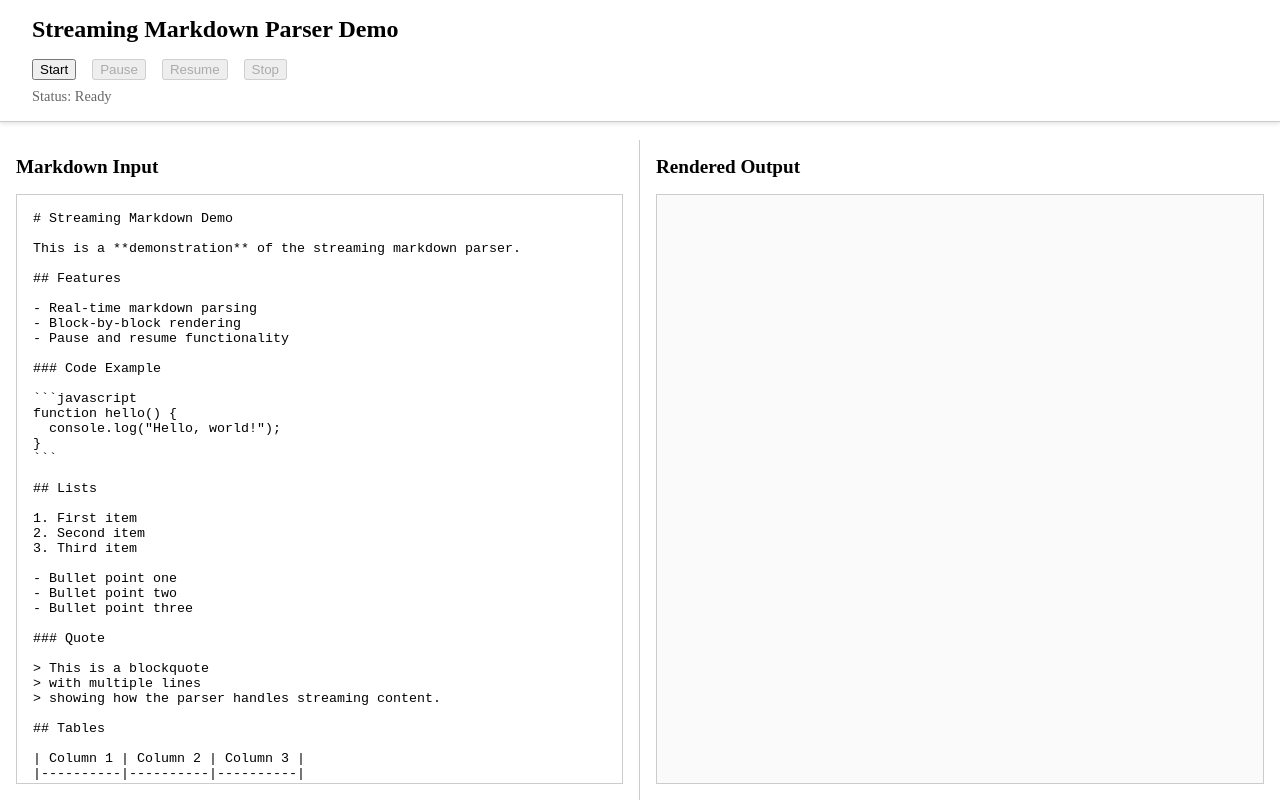
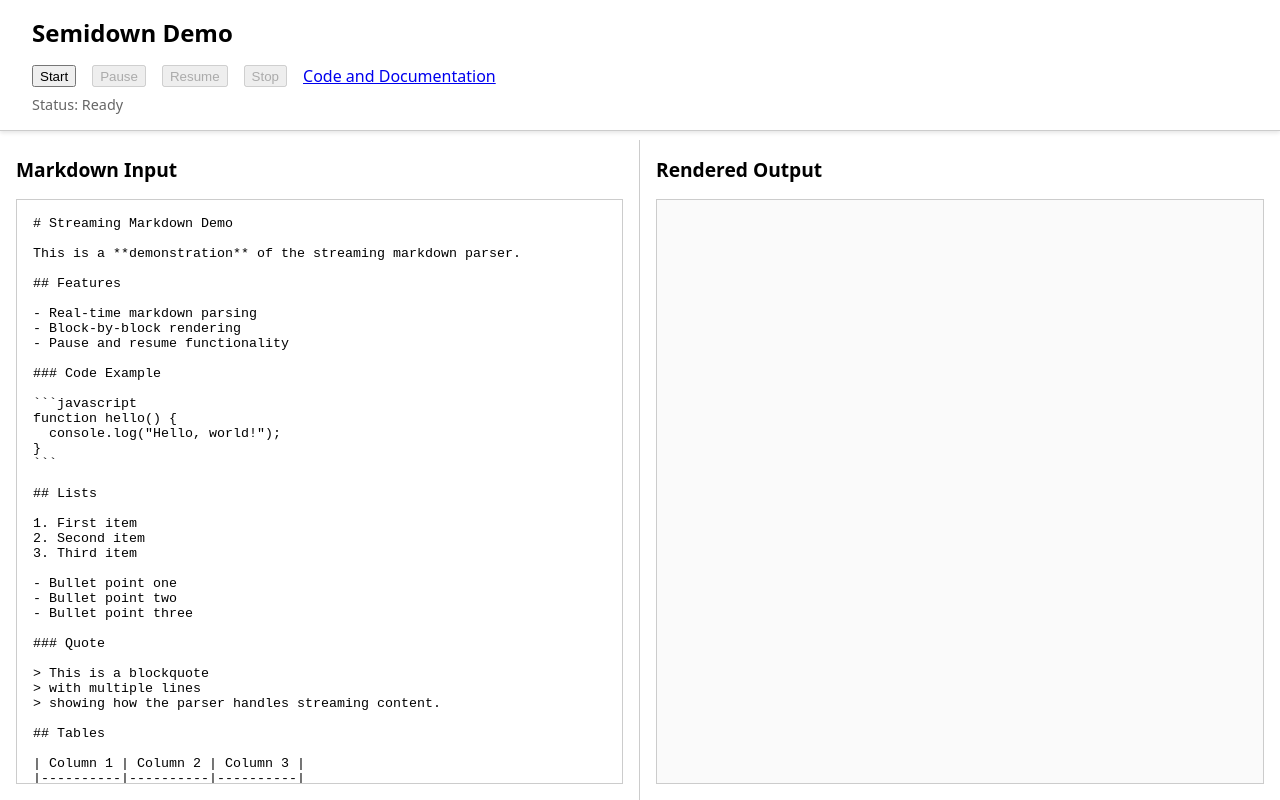
Before and after one commit to chuanqisun/downstream, a website built with Vite: page index.html in a window 1280 px wide. Built offline with nearby package versions, Linux system fonts and the light colour scheme.

Commit message:
update demo

```diff
--- a/index.html
+++ b/index.html
@@ -4,17 +4,18 @@
     <meta charset="UTF-8" />
     <link rel="icon" type="image/svg+xml" href="/vite.svg" />
     <meta name="viewport" content="width=device-width, initial-scale=1.0" />
-    <title>Streaming Markdown Demo</title>
+    <title>Semidown</title>
   </head>
   <body>
     <div id="app">
       <header class="header">
-        <h1>Streaming Markdown Parser Demo</h1>
+        <h1>Semidown Demo</h1>
         <div class="controls">
           <button id="start-btn">Start</button>
           <button id="pause-btn" disabled>Pause</button>
           <button id="resume-btn" disabled>Resume</button>
           <button id="stop-btn" disabled>Stop</button>
+          <span><a href="https://github.com/chuanqisun/semidown" target="_blank">Code and Documentation</a></span>
         </div>
         <div class="status">Status: <span id="status">Ready</span></div>
       </header>
--- a/src/style.css
+++ b/src/style.css
@@ -11,6 +11,14 @@ body {
 }
 * {
   box-sizing: border-box;
+}
+
+body {
+  font-family: system-ui, -apple-system, BlinkMacSystemFont, "Segoe UI", Roboto, Oxygen, Ubuntu, Cantarell, "Open Sans", "Helvetica Neue", sans-serif;
+}
+
+.shiki {
+  padding: 1ch;
 }
 
 .header {
```
